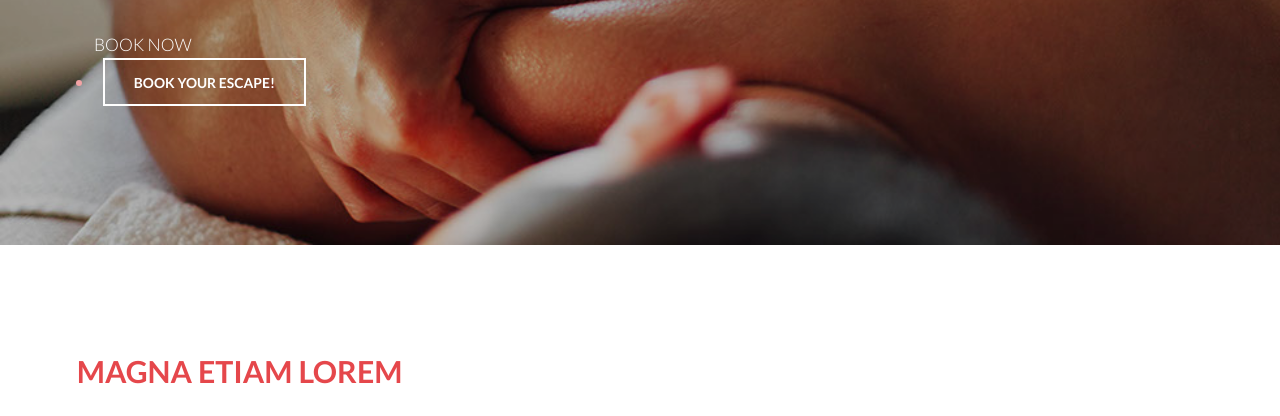
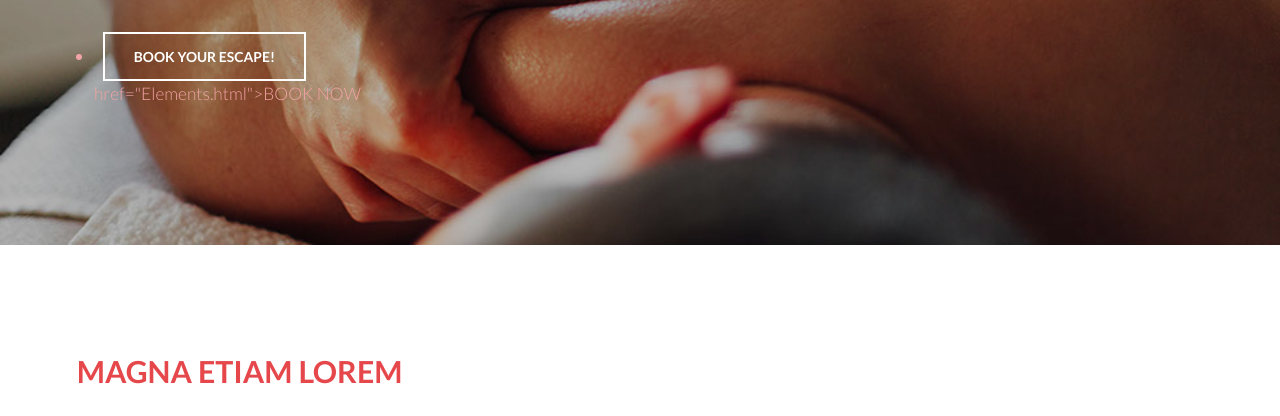
Before and after one commit to ladykate15d/gelsmassage, a plain HTML site: page index.html in a window 1280 px wide. Shown: the part 384-800 px from the top of the page. Drawn offline with Linux system fonts and the light colour scheme.

Commit message:
Update index.html

```diff
--- a/index.html
+++ b/index.html
@@ -32,8 +32,9 @@
 					<h1>GEL'S MASSAGE: <span>Professional Massage Therapy<br>Anywhere You Want<br>When You Need It<br />
 					</h1>
 					<ul class="BOOK NOW.html">
-					<a href="Elements.html">BOOK NOW</a>
+
 						<li><a href="#" class="button alt">BOOK YOUR ESCAPE!</a></li>
+						href="Elements.html">BOOK NOW</a>
 					</ul>
 				</div>
 			</section>
```
